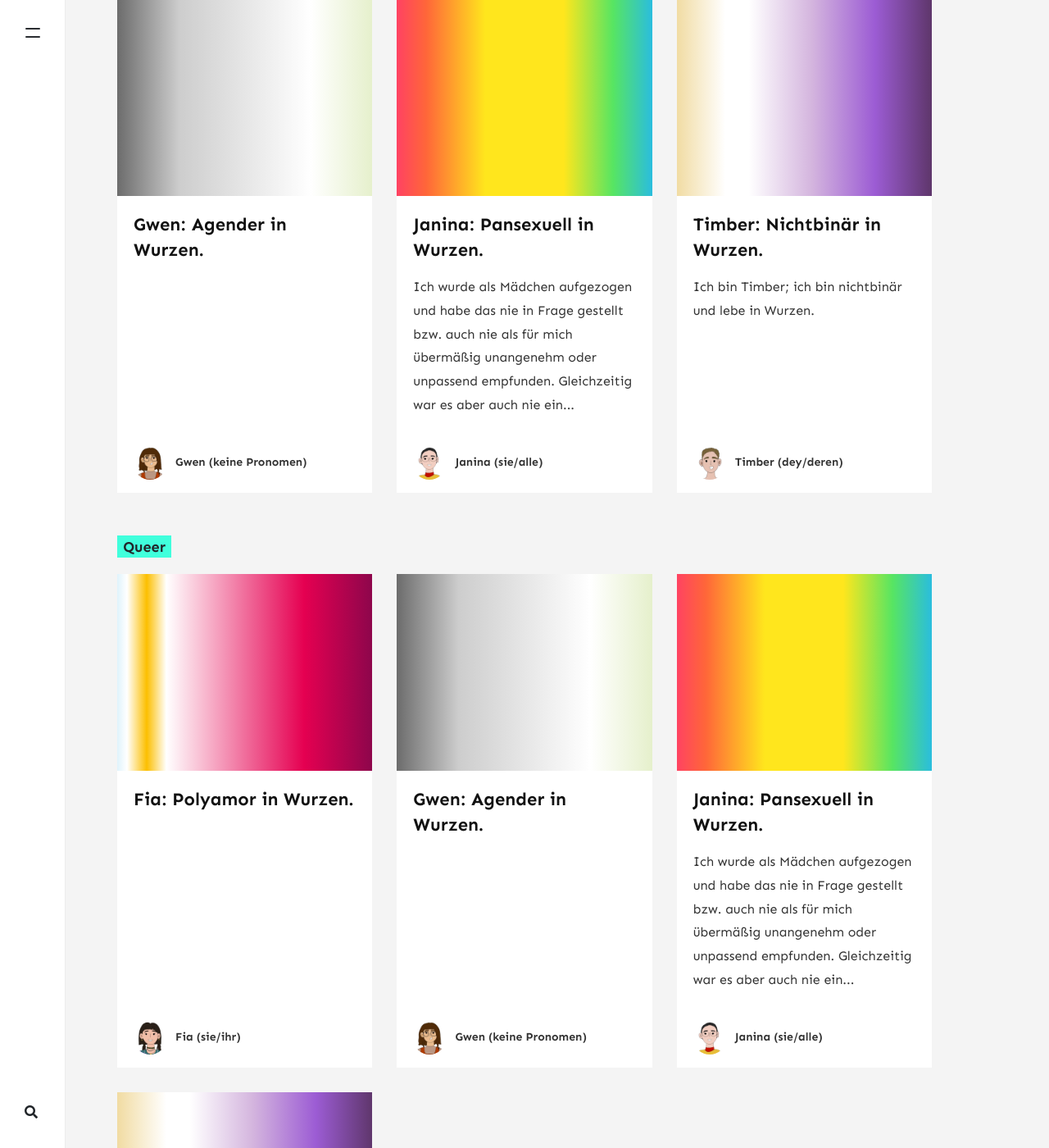
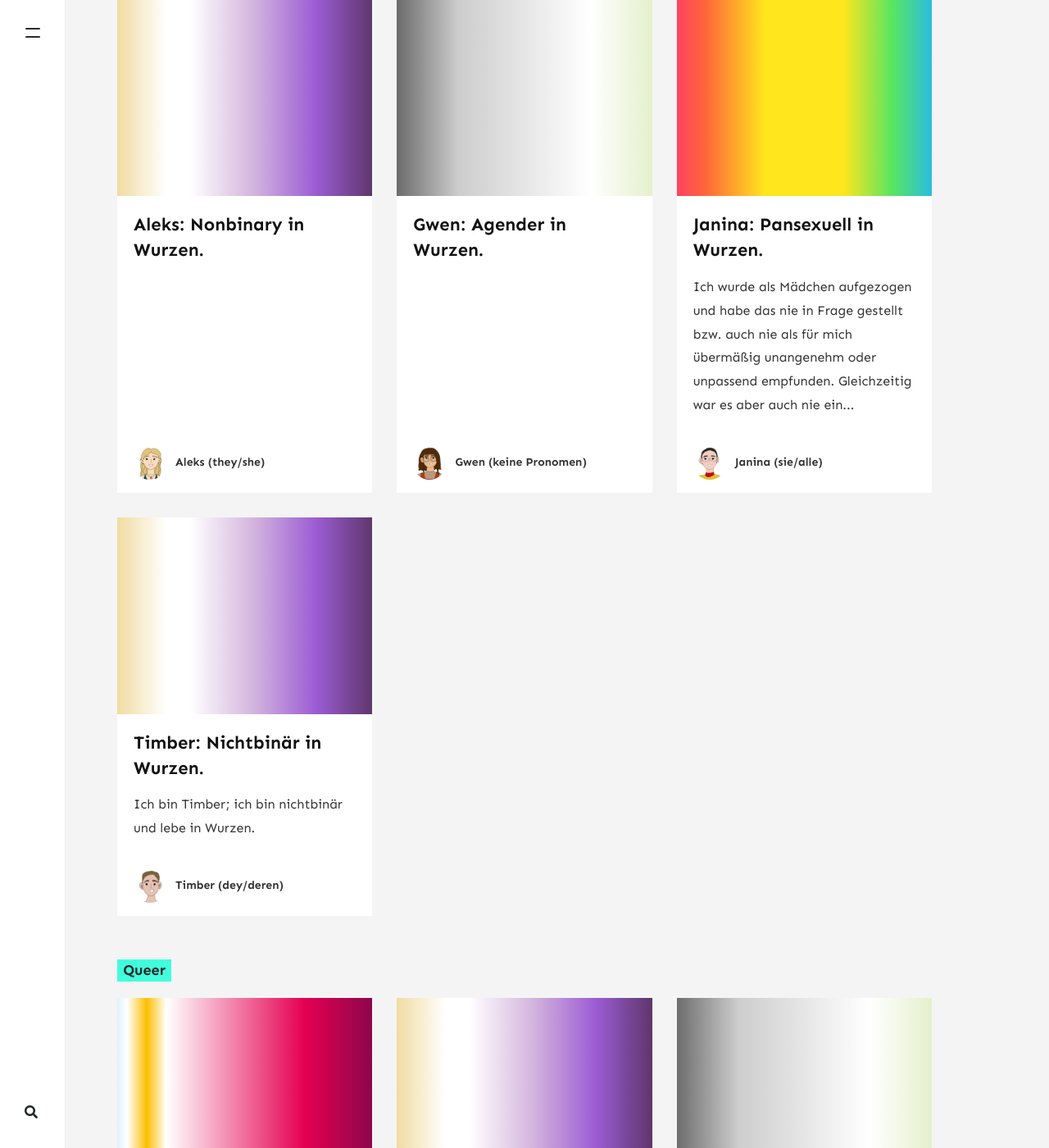
Before and after one commit to timber-they/queerInWurzen, a Jekyll site: the page built from _pages/categories.md, in a window 1280 px wide and 1400 px high, scrolled down 334 px. Shown: the whole window at 82% size. Built offline with Jekyll 4.4.1, drawn with Linux system fonts in a browser that asks for light colours; nearby versions of some CDN libraries; comment, search, counter and statistics services are not loaded; some of the changed text lies outside the part shown.

Commit message:
add aleks

```diff
--- a/_config.yml
+++ b/_config.yml
@@ -31,6 +31,11 @@ authors:
     display_name: Fia (sie/ihr)
     avatar: 'assets/images/fia.webp'
     description: "Polyamor in Wurzen."
+  aleks:
+    name: Aleks
+    display_name: Aleks (they/she)
+    avatar: 'assets/images/aleks.webp'
+    description: "Nonbinary in Wurzen."
 
 # Plugins
 plugins:
```
Also changed, not shown: _posts/2025-05-26-aleks.md (added, +8 -0 lines), assets/images/aleks.svg (added), assets/images/aleks.webp (added).
